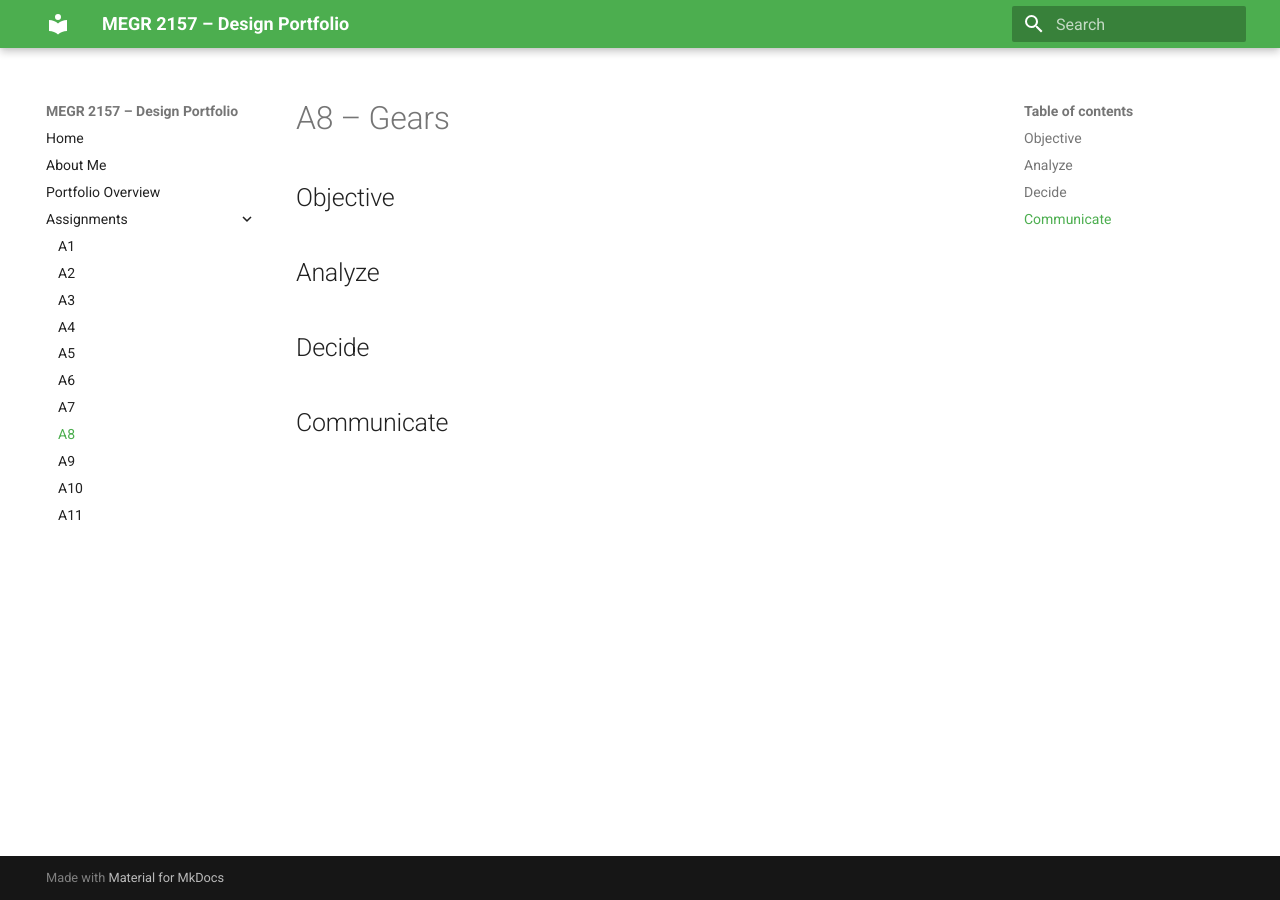
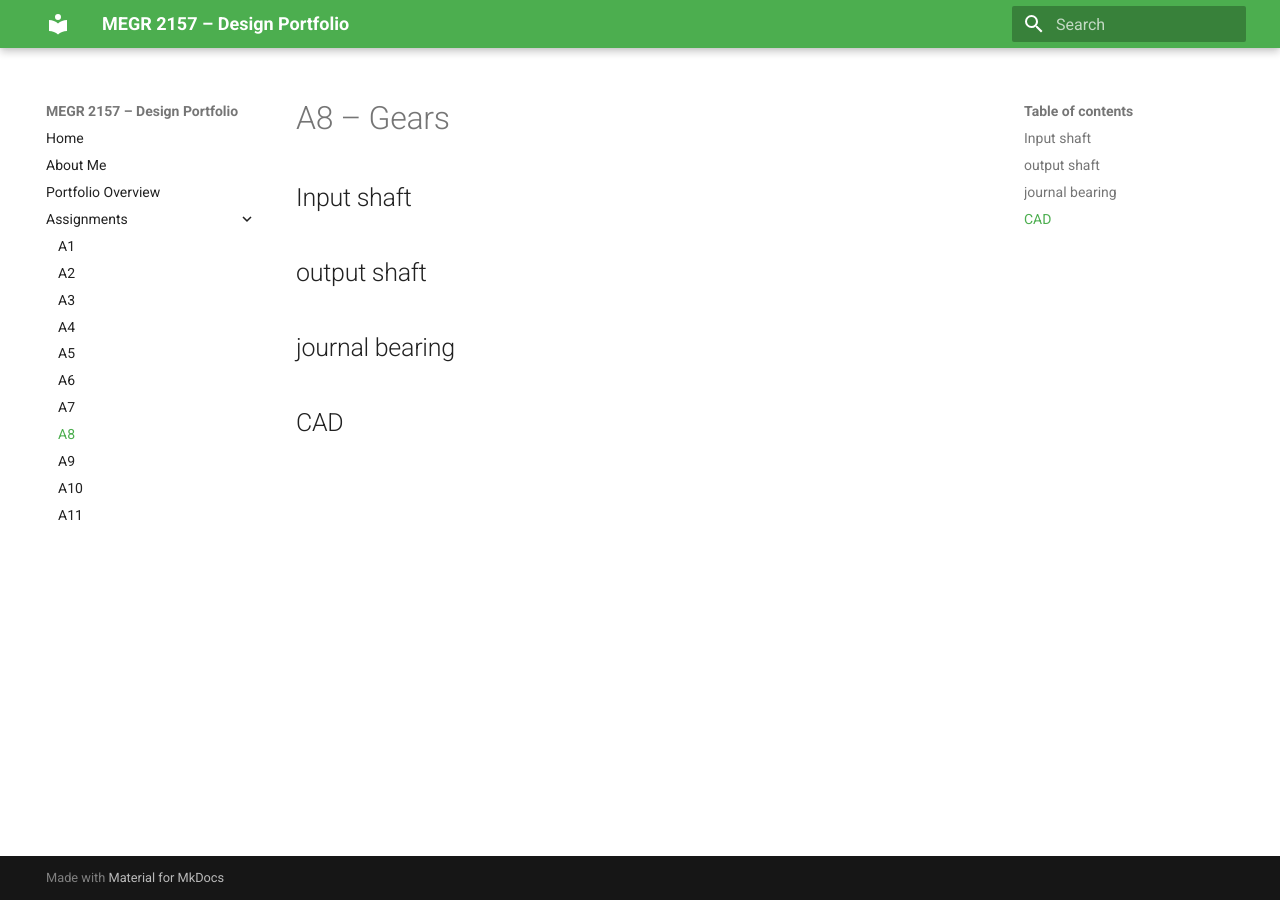
Before and after one commit to Gavin-Anderson-ME/-megr2157-portfolio, an MkDocs documentation site: the page built from docs/assignments/A08/index.md, in a window 1280 px wide. Built offline with MkDocs 1.6.1 and Material for MkDocs 9.7.7, drawn with Linux system fonts in a browser that asks for light colours.

Commit message:
Update index.md

```diff
--- a/docs/assignments/A08/index.md
+++ b/docs/assignments/A08/index.md
@@ -1,12 +1,12 @@
 # A8 – Gears
 
-## Objective
+## Input shaft
 
 
-## Analyze
+## output shaft
 
 
-## Decide
+## journal bearing
 
 
-## Communicate
+## CAD
```
